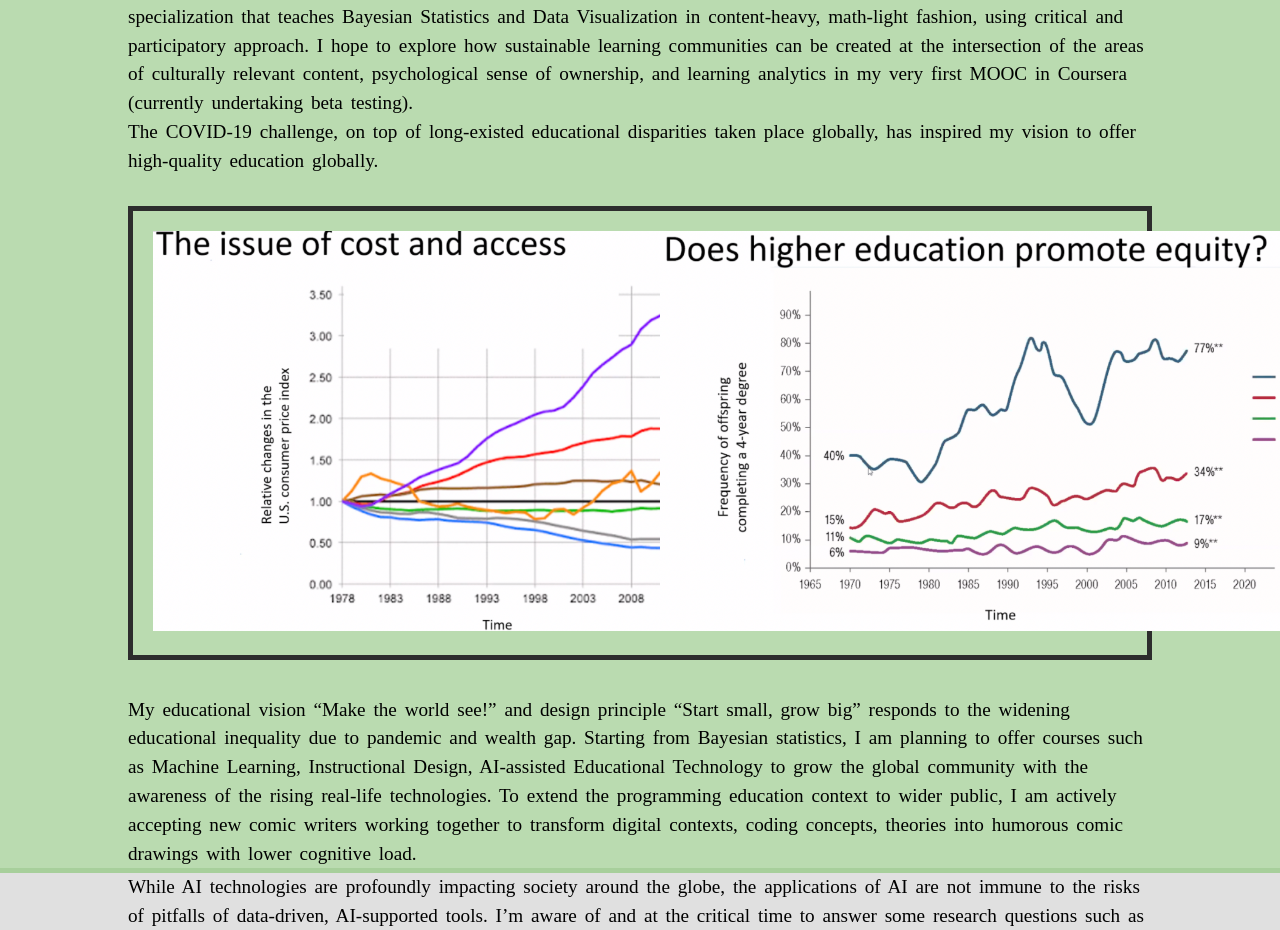
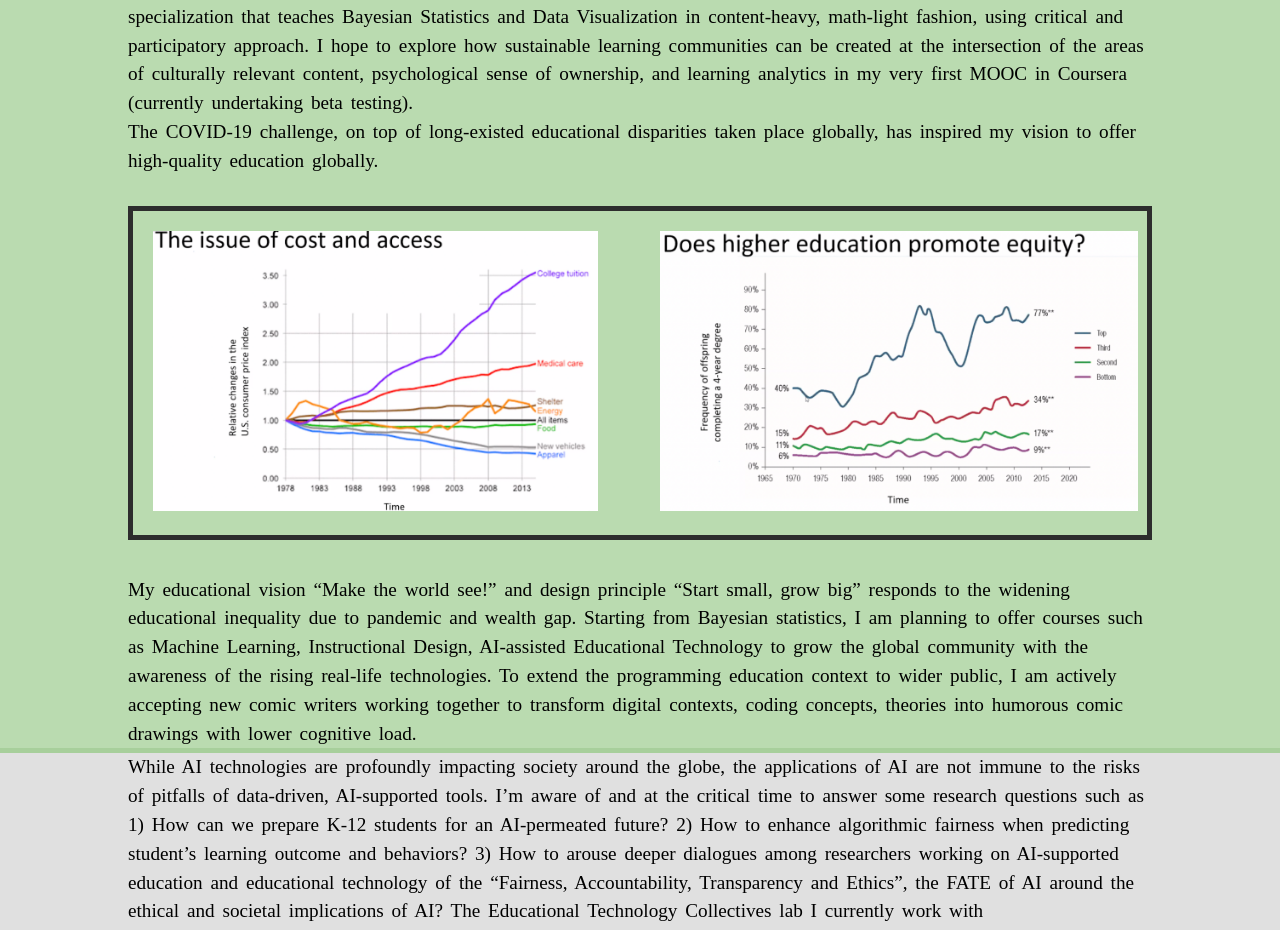
Before and after one commit to son520804/son520804.github.io, a Jekyll site: the page built from about/index.html, in a window 1280 px wide. Shown: the part 702-1632 px from the top of the page. Built offline with Jekyll 4.4.1, drawn with Linux system fonts in a browser that asks for light colours.

Commit message:
customize graphs

```diff
--- a/about/index.html
+++ b/about/index.html
@@ -25,10 +25,10 @@ title: About In Son
 			</div>
 			<div class="flex-container">
 				<div class="left-content">
-					<img src="education_cost.png" class="about" alt="profile picture" style="height:400px;"/>
+					<img src="education_cost.png" class="about" alt="profile picture" style="height:280px;"/>
 				</div>
 				<div class="right-content">
-					<img src="education_equity.png" class="about" alt="profile picture" style="height:400px;"/>
+					<img src="education_equity.png" class="about" alt="profile picture" style="height:280px;"/>
 				</div>
 			</div>
 			<br>
```
